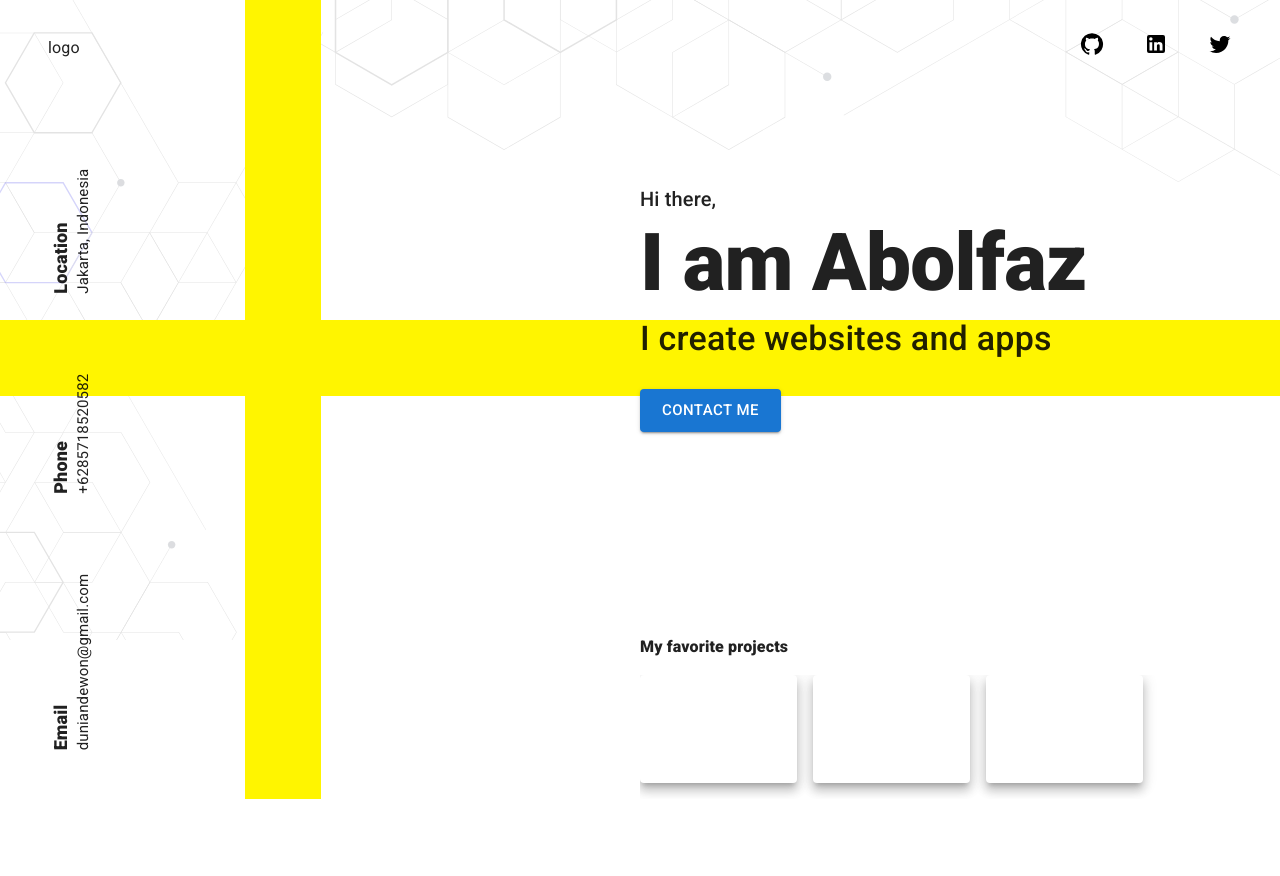
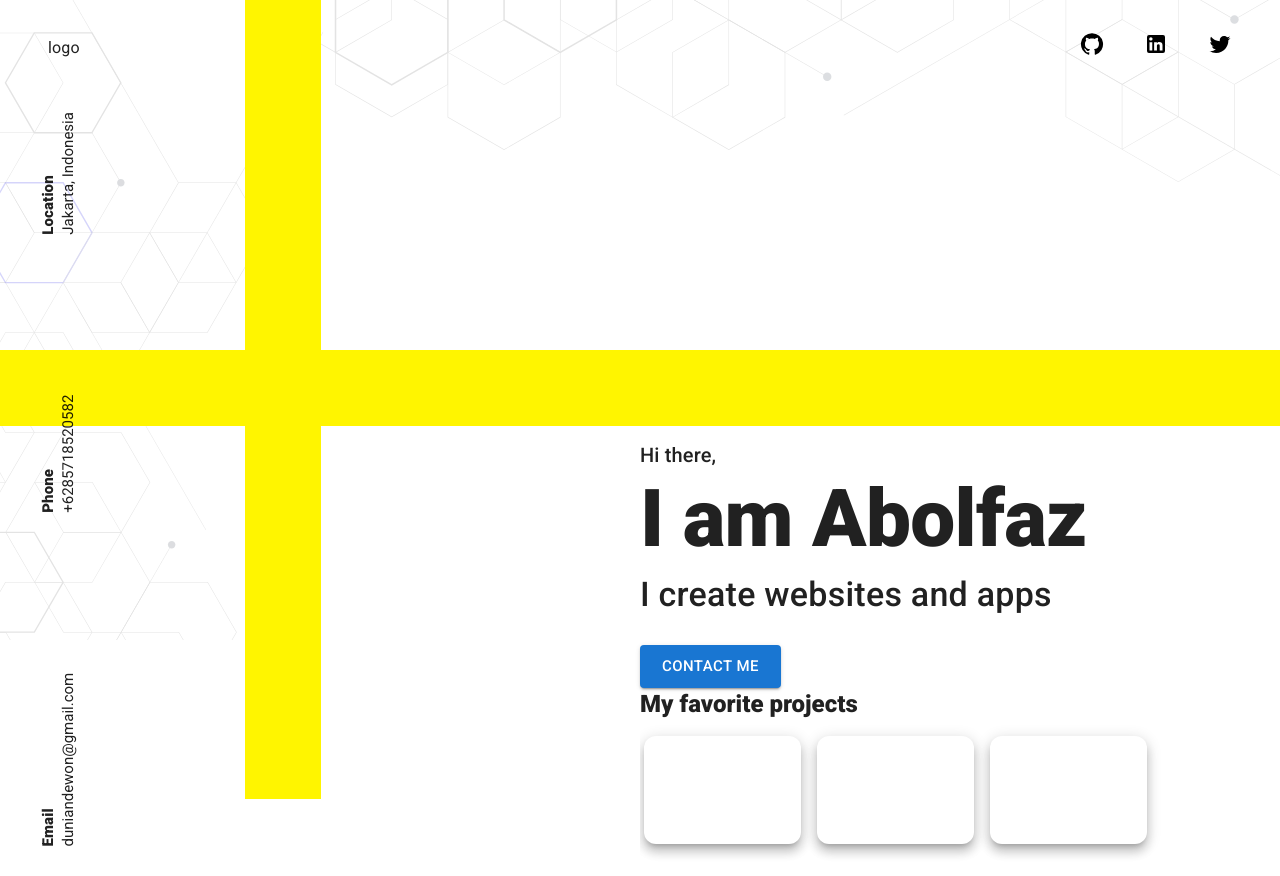
Before and after one commit to duniandewon/portofolio, a React (Vite) app: page / in a window 1280 px wide. Before the commit the page ends 800 px from the top, so only its background shows below. Built offline with nearby package versions, Linux system fonts and the light colour scheme.

Commit message:
Make respomsive

```diff
--- a/src/App.tsx
+++ b/src/App.tsx
@@ -16,8 +16,8 @@ function App() {
   return (
     <Wrapper>
       <CssBaseline />
+      <SideBar />
       <Navbar />
-      <SideBar />
       <MainContent />
     </Wrapper>
   );
--- a/src/components/MainContent/BestProjects.tsx
+++ b/src/components/MainContent/BestProjects.tsx
@@ -68,16 +68,16 @@ const BestProjects = () => {
         project={selectedProject}
       />
       <Box>
-        <Box sx={{ display: "flex", justifyContent: "space-between", mb: 2 }}>
-          <Typography variant="body1" fontWeight={900}>
-            My favorite projects
-          </Typography>
-        </Box>
+        <Typography variant="h5" component="p" fontWeight={900}>
+          My favorite projects
+        </Typography>
         <Box
           sx={{
             display: "flex",
             gap: 2,
             overflowX: "auto",
+            py: 2,
+            px: 0.5,
           }}
         >
           {projectList.map((project) => (
--- a/src/components/MainContent/ProjectItem.tsx
+++ b/src/components/MainContent/ProjectItem.tsx
@@ -1,8 +1,10 @@
-import { MouseEvent, useState } from "react";
+import { Fragment, MouseEvent, useState } from "react";
 
 import Paper from "@mui/material/Paper";
 import Popover from "@mui/material/Popover";
 import Typography from "@mui/material/Typography";
+
+import useMediaQuery from "@mui/material/useMediaQuery";
 
 export interface IProject {
   id: string;
@@ -19,6 +21,8 @@ interface Props {
 }
 
 const ProjectItem = ({ project: { title, image } }: Props) => {
+  const screenBiggerThan1024 = useMediaQuery("(min-width: 1024px)");
+
   const [anchorEl, setAnchorEl] = useState<HTMLElement | null>(null);
 
   const handlePopoverOpen = (event: MouseEvent<HTMLElement>) =>
@@ -29,7 +33,7 @@ const ProjectItem = ({ project: { title, image } }: Props) => {
   const open = Boolean(anchorEl);
 
   return (
-    <>
+    <Fragment>
       <Paper
         elevation={8}
         aria-owns={open ? "mouse-over-popover" : undefined}
@@ -37,8 +41,9 @@ const ProjectItem = ({ project: { title, image } }: Props) => {
         onMouseEnter={handlePopoverOpen}
         onMouseLeave={handlePopoverClose}
         sx={{
-          minWidth: { lg: 157, xl: 216 },
-          height: { lg: 108, xl: 120 },
+          minWidth: screenBiggerThan1024 ? 157 : 225,
+          height: screenBiggerThan1024 ? 108 : 250,
+          borderRadius: 3,
           mb: 2,
           cursor: "pointer",
         }}
@@ -65,7 +70,7 @@ const ProjectItem = ({ project: { title, image } }: Props) => {
       >
         <Typography sx={{ p: 1 }}>{title}</Typography>
       </Popover>
-    </>
+    </Fragment>
   );
 };
 
--- a/src/components/MainContent/index.tsx
+++ b/src/components/MainContent/index.tsx
@@ -1,19 +1,24 @@
 import Box from "@mui/material/Box";
+import useMediaQuery from "@mui/material/useMediaQuery";
 
 import BestProjects from "./BestProjects";
 import Intro from "./Intro";
 
 const MainContent = () => {
+  const screenBiggerThan1020 = useMediaQuery("(min-width: 1020px)");
+  const screenBiggerThan1400 = useMediaQuery("(min-width: 1400px)");
+
   return (
     <Box
       component="main"
       sx={{
         ml: "auto",
-        width: "50%",
+        pt: screenBiggerThan1400 ? 6.2 : screenBiggerThan1020 ? 32 : 10,
+        width: screenBiggerThan1020 ? "50%" : "100%",
         display: "flex",
         flexDirection: "column",
         justifyContent: "space-between",
-        height: "100%",
+        height: "95%",
       }}
     >
       <Intro />
--- a/src/components/SideBar/index.tsx
+++ b/src/components/SideBar/index.tsx
@@ -1,7 +1,12 @@
 import Typography from "@mui/material/Typography";
 import Box from "@mui/material/Box";
 
+import useMediaQuery from "@mui/material/useMediaQuery";
+
 const SideBar = () => {
+  const screenBiggerThan1020 = useMediaQuery("(min-width: 1020px)");
+  const screenBiggerThan1400 = useMediaQuery("(min-width: 1400px)");
+
   const personalInfo = [
     {
       title: "Email",
@@ -23,31 +28,38 @@ const SideBar = () => {
       sx={{
         gridArea: "sidebar",
         display: "flex",
-        gap: {
-          lg: 10,
-          xl: 20,
-        },
-        position: "absolute",
-        transform: "rotate(-90deg) translateY(-50%)",
-        top: "46%",
-        left: {
-          lg: -265,
-          xl: -360,
-        },
-        width: "90vh",
+        justifyContent: screenBiggerThan1020 ? "center" : "space-between",
+        gap: screenBiggerThan1400 ? 10 : screenBiggerThan1020 ? 20 : 0,
+        position: screenBiggerThan1020 ? "absolute" : "initial",
+        top: screenBiggerThan1400 ? 480 : screenBiggerThan1020 ? 460 : 0,
+        left: screenBiggerThan1400 ? -330 : screenBiggerThan1020 ? -290 : 0,
+        transform: screenBiggerThan1020
+          ? "rotate(-90deg) translateY(-50%)"
+          : "initial",
+        mb: 2.5,
       }}
     >
       {personalInfo.map((pi) => (
         <Box key={pi.title}>
+          {screenBiggerThan1020 ? (
+            <Typography
+              variant="h4"
+              component="h5"
+              fontWeight={900}
+              fontSize={
+                screenBiggerThan1400 ? 25 : screenBiggerThan1020 ? 15 : 0
+              }
+            >
+              {pi.title}
+            </Typography>
+          ) : null}
           <Typography
-            variant="h4"
-            component="h5"
-            fontWeight={900}
-            fontSize={{ lg: 18, xl: 20 }}
+            variant="h5"
+            component="p"
+            fontSize={
+              screenBiggerThan1400 ? 25 : screenBiggerThan1020 ? 15 : 11
+            }
           >
-            {pi.title}
-          </Typography>
-          <Typography variant="body1" component="h5" fontSize={{ lg: 15, xl: 17 }}>
             {pi.text}
           </Typography>
         </Box>
--- a/src/components/Wrapper/RibbonH.tsx
+++ b/src/components/Wrapper/RibbonH.tsx
@@ -1,6 +1,9 @@
+import { useMediaQuery } from "@mui/material";
 import Box from "@mui/material/Box";
 
 const RibbonH = () => {
+  const screenBiggerThan1020 = useMediaQuery("(min-width: 1020px)");
+
   return (
     <Box
       sx={{
@@ -8,7 +11,7 @@ const RibbonH = () => {
         height: 76,
         position: "absolute",
         left: 0,
-        top: "40%",
+        top: screenBiggerThan1020 ? 350 : 211,
         zIndex: -1,
         backgroundColor: "#FFF500",
       }}
--- a/src/components/Wrapper/index.tsx
+++ b/src/components/Wrapper/index.tsx
@@ -10,7 +10,7 @@ interface Props {
 }
 
 const Wrapper = ({ children }: Props) => {
-  const screenSmallerThan768 = useMediaQuery("(min-width: 768px)");
+  const screenBiggerThan768 = useMediaQuery("(min-width: 768px)");
 
   return (
     <Box
@@ -22,7 +22,7 @@ const Wrapper = ({ children }: Props) => {
       }}
     >
       {children}
-      {screenSmallerThan768 && (
+      {screenBiggerThan768 && (
         <>
           <RibbonV />
           <RibbonH />
```
